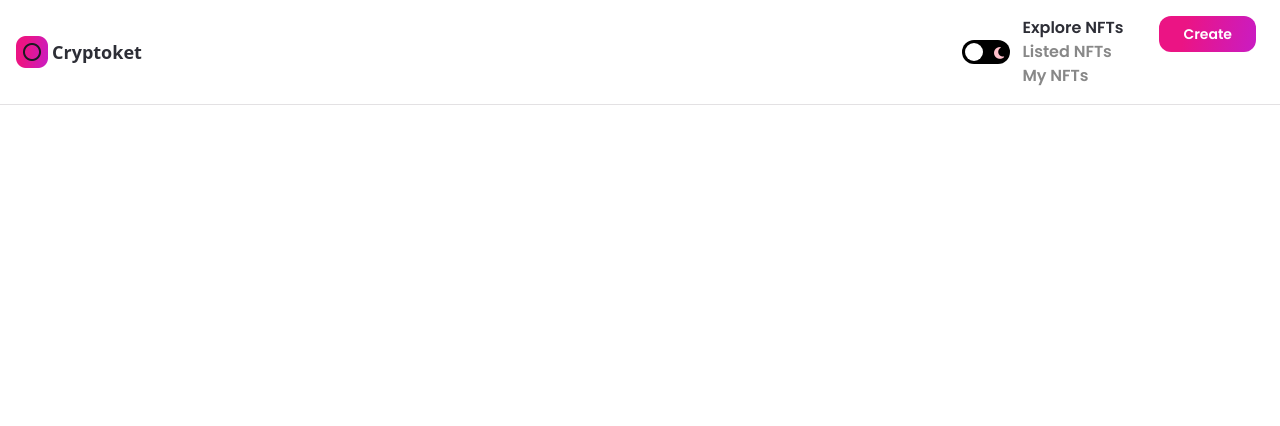
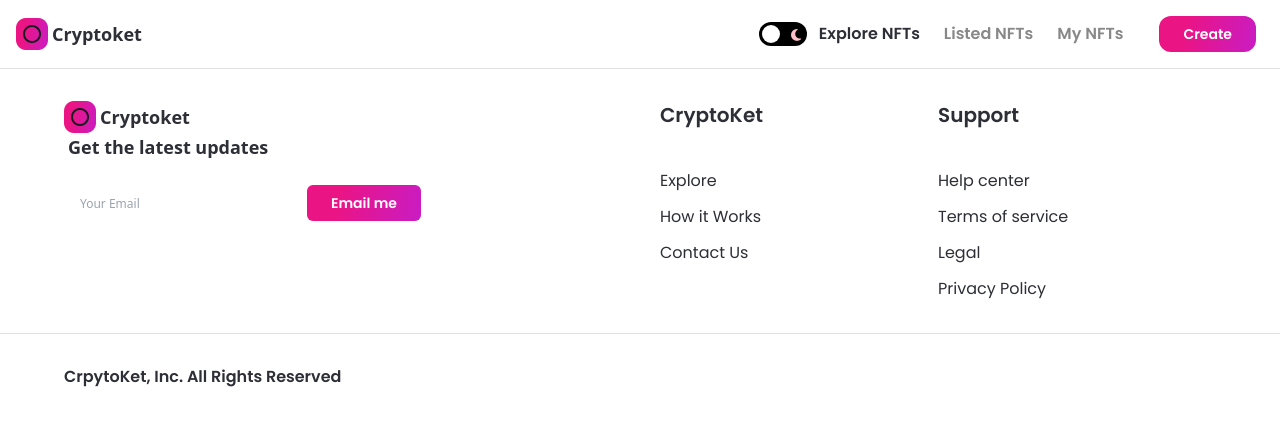
Before and after one commit to justinhuy/jsm_nft_marketplace, a Next.js app: page / in a window 1280 px wide. Shown: the top 426 px of the page. Built offline with nearby package versions, Linux system fonts and the light colour scheme.

Commit message:
Done Footer

```diff
--- a/components/Footer.jsx
+++ b/components/Footer.jsx
@@ -1,7 +1,66 @@
-import React from 'react'
+import Image from 'next/image';
+import { useTheme } from 'next-themes';
 
-const Footer = () => (
-    <div>Footer</div>
-)
+import images from '../assets';
+import { Button } from '.';
+
+const FooterLinks = ({ heading, items }) => (
+    <div className='flex-1 justify-start items-start'>
+        <h3 className='font-poppins dark:text-white text-nft-black-1 font-semibold text-xl mb-10'>{heading}</h3>
+        {items.map((item, index) => (
+            <p key={index} className='font-poppins dark:text-white text-nft-black-1 font-normal text-base cursor-pointer dark:hover:text-nft-gray-1 hover:text-nft-black-1 my-3'>{item}</p>
+        ))}
+    </div>
+);
+
+const Footer = () => {
+    const { theme } = useTheme();
+
+    return (
+        <footer className='flexCenter flex-col border-t dark:border-nft-black-1 border-nft-gray-1 sm:py-8 py-16'>
+            <div className='w-full minmd:w-4/5 flex flex-row md:flex-col sm:px-4 px-16'>
+                <div className='flexStart flex-1 flex-col'>
+                    <div className='flexCenter cursor-pointer'>
+                        <Image src={images.logo02} objectFit='contain'
+                        width={32} height={32} alt='logo' />
+                        <p className='dark:text-white text-nft-black-1 font-semibold text-lg ml-1'>Cryptoket</p>
+                    </div>
+                    <p className='dark:text-white text-nft-black-1 font-semibold text-lg ml-1'>Get the latest updates</p>
+                    <div className='flexBetween md:w-full minlg:w-557 w-357 mt-6 dark:bg-nft-black-2 border-nft-gray-2 rounded-md'>
+                        <input type="email" placeholder='Your Email' className='h-full flex-1 w-full dark:bg-nft-black-2 bg-white px-4 rounded-md dark:text-white text-nft-black-1 font-normal text-xs minlg:text-lg outline-none' />
+                        <div className='flex-initial'>
+                            <Button btnName="Email me" classStyles='rounded-md'/>
+                        </div>
+                    </div>
+                </div>
+
+                <div className='flex-1 flexBetweenStart flex-wrap ml-10 md:ml-0 md:mt-8'>
+                    <FooterLinks heading="CryptoKet" items={['Explore', 'How it Works', 'Contact Us']} />
+                    <FooterLinks heading="Support" items={['Help center', 'Terms of service', 'Legal', 'Privacy Policy']} />
+                </div>
+            </div>
+
+            <div className='flexCenter w-full mt-5 border-t dark:border-nft-black-1 border-nft-gray-1 sm:px-4 px-16'>
+                <div className='flexBetween flex-row w-full minmd:4/5 sm:flex-col mt-7'>
+                    <p className='font-poppins dark:text-white text-nft-black-1 font-semibold text-base'>CrpytoKet, Inc. All Rights Reserved</p>
+                    <div className='flex flex-row sm:mt-4'>
+                        {[images.instagram, images.twitter, images.telegram, images.discord].map((image, index) => (
+                        <div className='mx-2 cursor-pointer' key={index}>
+                            <Image
+                                src={image}
+                                objectFit='contain'
+                                width={24}
+                                height={24}
+                                alt='social'
+                                className={theme === 'light' && 'filter invert'}
+                            />
+                        </div>
+                        ))}
+                    </div>
+                </div>
+            </div>
+        </footer>
+    )
+}
 
 export default Footer
--- a/components/Navbar.jsx
+++ b/components/Navbar.jsx
@@ -22,7 +22,7 @@
     };
 
     return (
-        <ul className={`list-none flex-center flex-row ${isMobile && 'flex-col h-full'}`}>
+        <ul className={`list-none flexCenter flex-row ${isMobile && 'flex-col h-full'}`}>
             {['Explore NFTs', 'Listed NFTs', 'My NFTs'].map((item, i) => (
                 <li
                     key={i}
```
